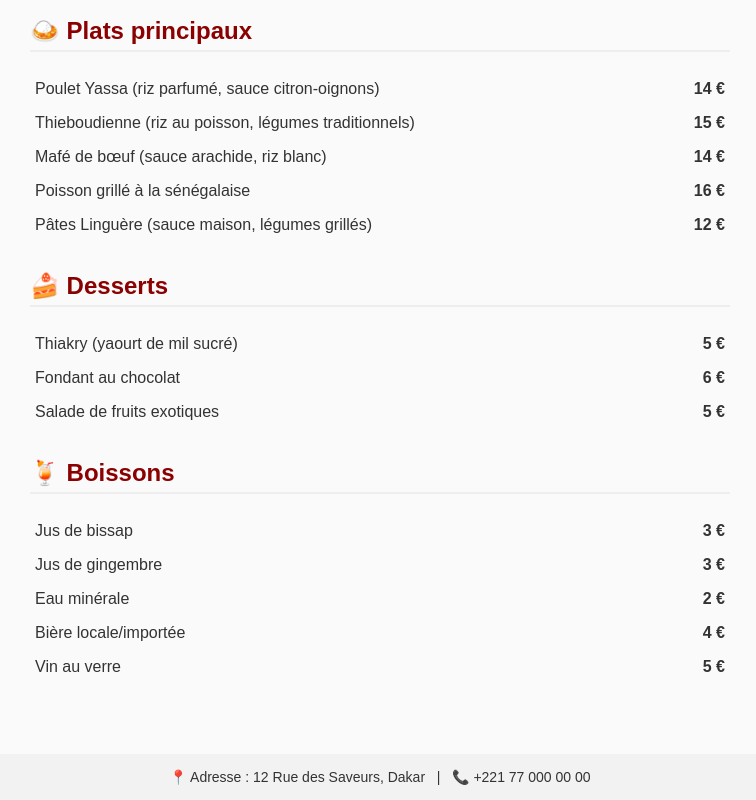
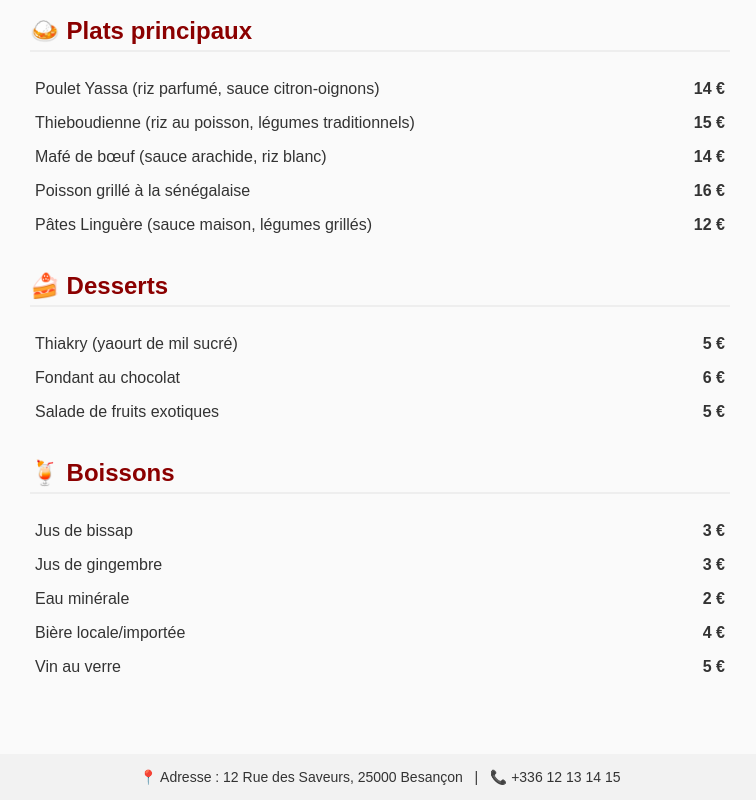
Before and after one commit to KubaOusseynou/Menu-linguere, a plain HTML site: page index.html in a window 1280 px wide. Shown: the part 348-1148 px from the top of the page, without its empty margins (260-1016 px from the left). Drawn offline with Linux system fonts and the light colour scheme.

Commit message:
Update index.html

```diff
--- a/index.html
+++ b/index.html
@@ -94,7 +94,7 @@
   </div>
 
   <footer>
-    📍 Adresse : 12 Rue des Saveurs, Dakar &nbsp; | &nbsp; 📞 +221 77 000 00 00
+    📍 Adresse : 12 Rue des Saveurs, 25000 Besançon &nbsp; | &nbsp; 📞 +336 12 13 14 15
   </footer>
 </body>
 </html>
```
